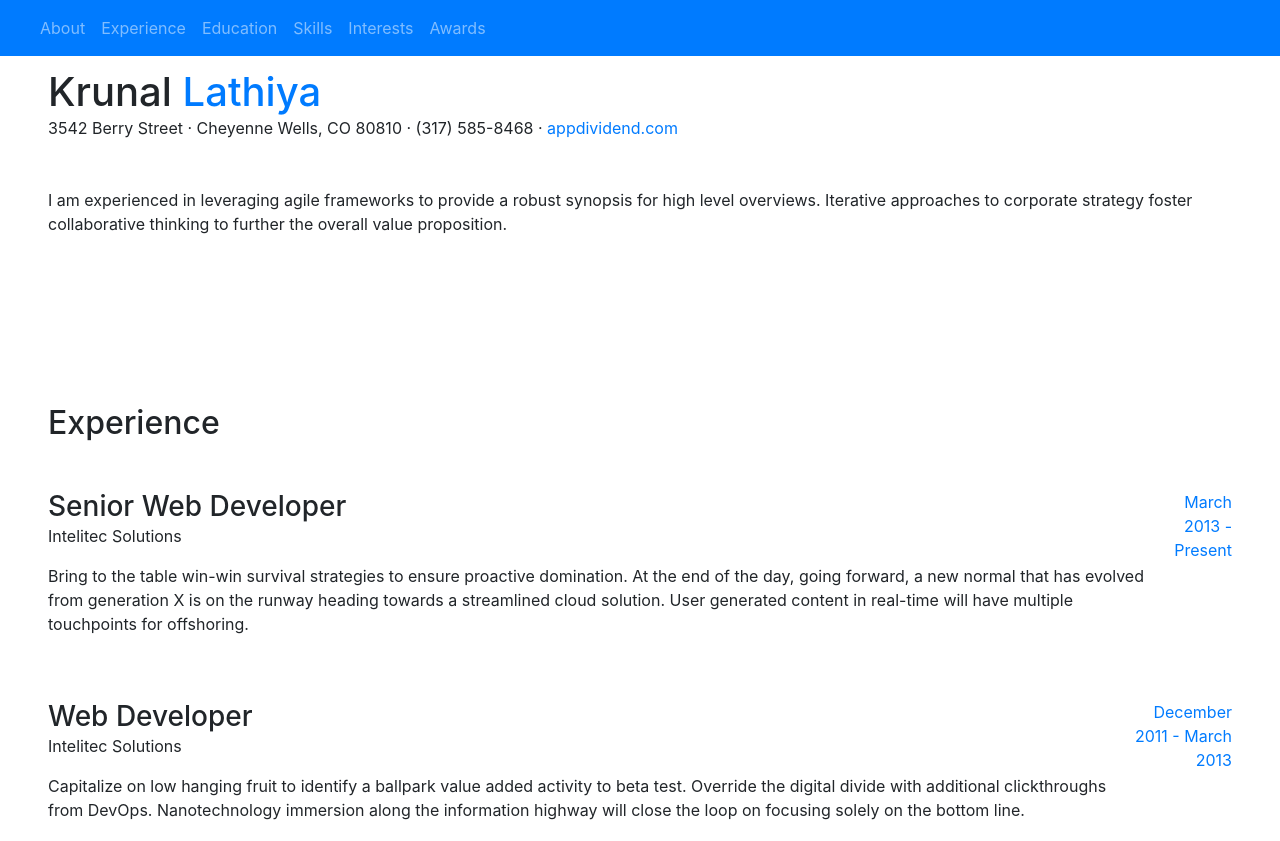
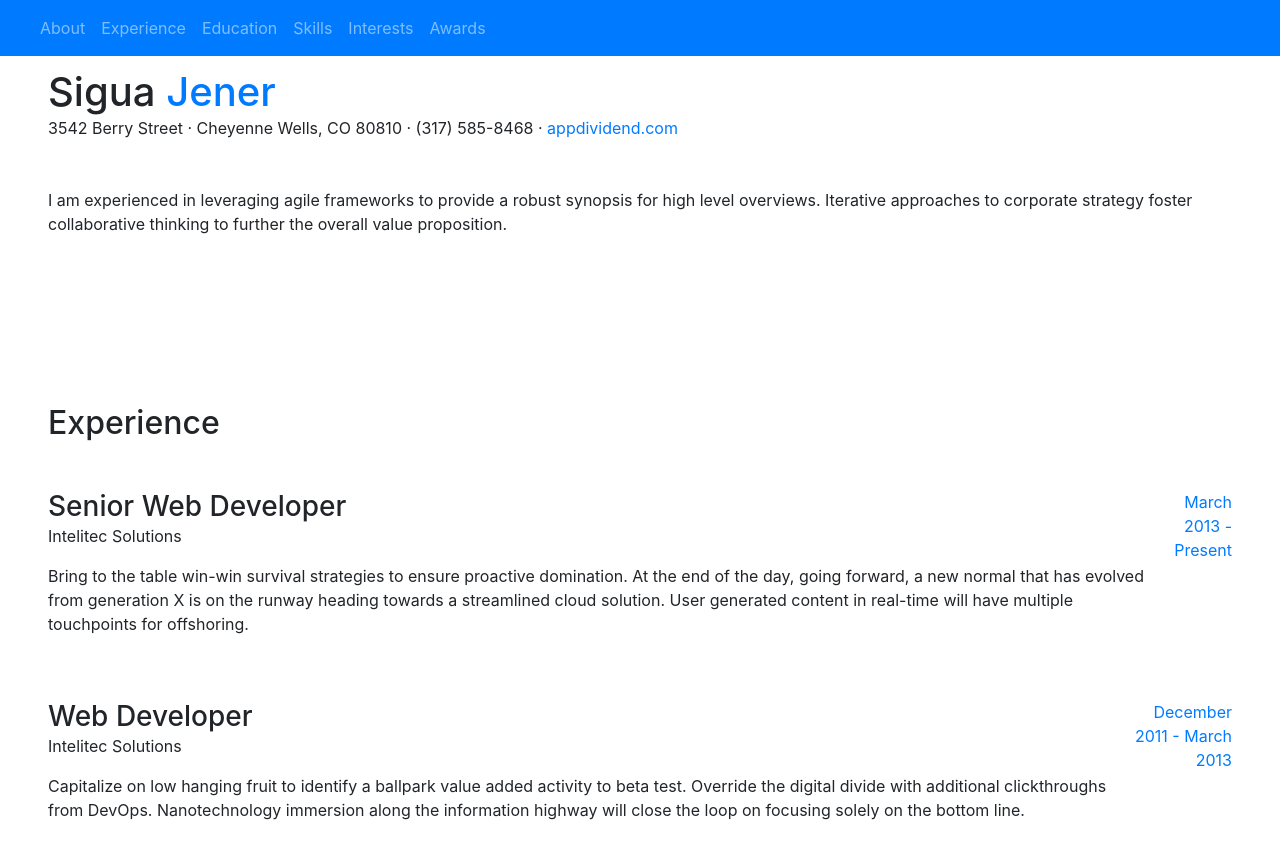
Before and after one commit to js0831/herokutest, a website: page index.html in a window 1280 px wide. Shown: the top 841 px of the page. Drawn offline with nearby package versions, Linux system fonts and the light colour scheme.

Commit message:
initial update

```diff
--- a/index.html
+++ b/index.html
@@ -44,8 +44,8 @@
     <div class="container-fluid p-0" style="margin-top: 20px">
       <section class="resume-section p-3 p-lg-5 d-flex d-column" id="about">
         <div class="my-auto">
-          <h1 class="mb-0">Krunal
-            <span class="text-primary">Lathiya</span>
+          <h1 class="mb-0">Sigua
+            <span class="text-primary">Jener</span>
           </h1>
           <div class="subheading mb-5">3542 Berry Street · Cheyenne Wells, CO 80810 · (317) 585-8468 ·
             <a href="https://appdividend.com" target="_blank">appdividend.com</a>
```
